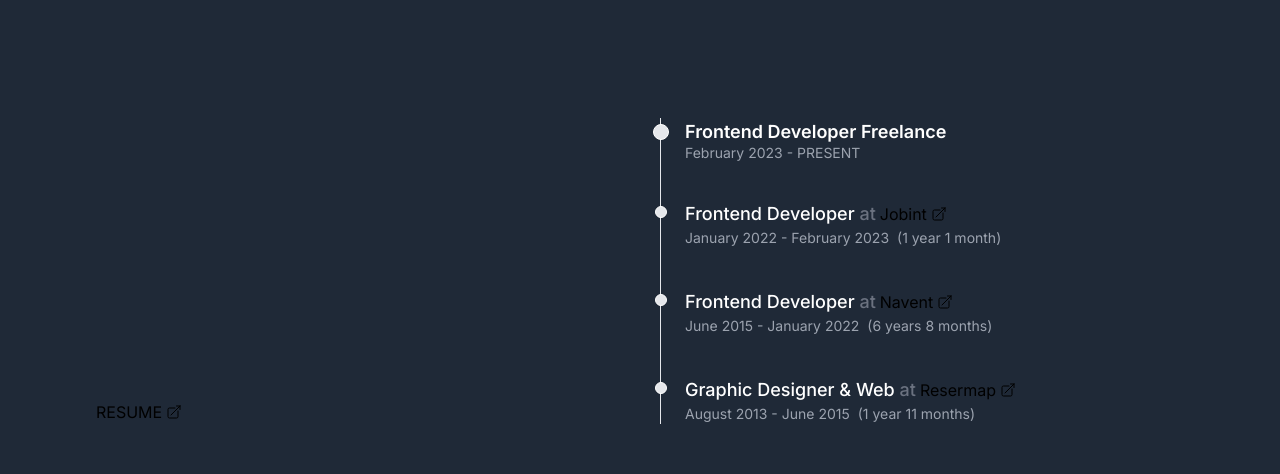
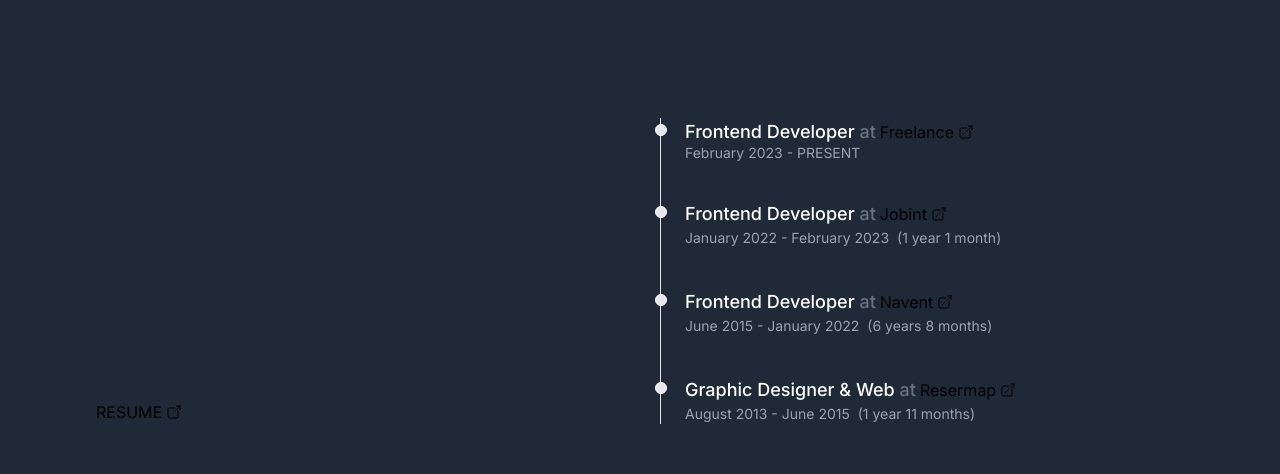
Before and after one commit to nescheytt/portfolio-dev, a Next.js app: page / in a window 1280 px wide. Shown: the part 2625-3099 px from the top of the page. Built offline with nearby package versions, Linux system fonts and the light colour scheme.

Commit message:
feat: add const to list experiences

```diff
--- a/src/components/Experience.tsx
+++ b/src/components/Experience.tsx
@@ -1,5 +1,6 @@
+import { motion as m } from "framer-motion"
 import { useMouseEventsContext } from "@/context/mouseEvents"
-import { motion as m } from "framer-motion"
+import { listExperiences } from "@/constants/experience"
 
 const Experience = () => {
   const mouseEvents = useMouseEventsContext()
@@ -37,72 +38,36 @@
         </m.a>
 
         <m.ol initial={{ opacity: 0 }} whileInView={{ opacity: 1 }} transition={{ delay: 0.75, duration: 1 }} className="relative border-l border-gray-200 dark:border-gray-700 space-y-10">
-          <li className="ml-4 md:ml-6">
-            <div className="absolute w-4 h-4 bg-gray-200 rounded-full mt-1.5 -left-2 border border-white dark:border-gray-900 dark:bg-gray-700"></div>
-            <h3 className="text-lg font-semibold text-white flex mb-1 md:mb-0">
-              Frontend Developer Freelance
-            </h3>
-            <div className="flex flex-col md:flex-row md:items-center">
-              <time className="text-sm font-normal leading-none text-gray-400 dark:text-gray-500">February 2023 - PRESENT</time>
-            </div>
-          </li>
-
-          <li className="ml-4 md:ml-6">
+          {listExperiences.map((experience, index) => {
+            return (
+              <li key={index} className="ml-4 md:ml-6">
                 <div className="absolute w-3 h-3 bg-gray-200 rounded-full mt-1.5 -left-1.5 border border-white dark:border-gray-900 dark:bg-gray-700"></div>
                 <div className="flex mb-1 lg:mb-0 gap-x-1">
                   <h3 className="text-lg font-medium text-white">
-                Frontend Developer <span className="text-gray-500">at</span>
+                    {experience.position} <span className="text-gray-500">at</span>
                   </h3>
-              <a href="https://www.linkedin.com/company/jobint" className="flex items-center gap-x-1 hover:text-sky-500 hover:underline" target="_blank" onMouseOver={mouseEvents.onMouseOver} onMouseLeave={mouseEvents.onMouseLeave}>
-                Jobint
+
+                  <a
+                    href={experience.company.href}
+                    className="flex items-center gap-x-1 hover:text-sky-500 hover:underline"
+                    target="_blank"
+                    onMouseOver={mouseEvents.onMouseOver}
+                    onMouseLeave={mouseEvents.onMouseLeave}
+                  >
+                    {experience.company.name}
                     <svg xmlns="http://www.w3.org/2000/svg" fill="none" viewBox="0 0 24 24" strokeWidth="1.5" stroke="currentColor" className="w-4 h-4">
                       <path strokeLinecap="round" strokeLinejoin="round" d="M13.5 6H5.25A2.25 2.25 0 003 8.25v10.5A2.25 2.25 0 005.25 21h10.5A2.25 2.25 0 0018 18.75V10.5m-10.5 6L21 3m0 0h-5.25M21 3v5.25" />
                     </svg>
                   </a>
                 </div>
+
                 <div className="flex flex-col lg:flex-row lg:items-center gap-x-2 gap-y-2 lg:gap-y-0">
-              <time className="text-sm font-normal leading-none text-gray-400 dark:text-gray-500">January 2022 - February 2023</time>
-              <p className="text-sm font-normal text-gray-400 dark:text-gray-500">(1 year 1 month)</p>
+                  <time className="text-sm font-normal leading-none text-gray-400 dark:text-gray-500">{experience.date.fromTo}</time>
+                  <p className="text-sm font-normal text-gray-400 dark:text-gray-500">{experience.date.total}</p>
                 </div>
               </li>
-
-          <li className="ml-4 md:ml-6">
-            <div className="absolute w-3 h-3 bg-gray-200 rounded-full mt-1.5 -left-1.5 border border-white dark:border-gray-900 dark:bg-gray-700"></div>
-            <div className="flex mb-1 lg:mb-0 gap-x-1">
-              <h3 className="text-lg font-medium text-white">
-                Frontend Developer <span className="text-gray-500">at</span>
-              </h3>
-              <a href="https://www.linkedin.com/company/navent" className="flex items-center gap-x-1 hover:text-sky-500 hover:underline" target="_blank" onMouseOver={mouseEvents.onMouseOver} onMouseLeave={mouseEvents.onMouseLeave}>
-                Navent
-                <svg xmlns="http://www.w3.org/2000/svg" fill="none" viewBox="0 0 24 24" strokeWidth="1.5" stroke="currentColor" className="w-4 h-4">
-                  <path strokeLinecap="round" strokeLinejoin="round" d="M13.5 6H5.25A2.25 2.25 0 003 8.25v10.5A2.25 2.25 0 005.25 21h10.5A2.25 2.25 0 0018 18.75V10.5m-10.5 6L21 3m0 0h-5.25M21 3v5.25" />
-                </svg>
-              </a>
-            </div>
-            <div className="flex flex-col lg:flex-row lg:items-center gap-x-2 gap-y-2 lg:gap-y-0">
-              <time className="text-sm font-normal leading-none text-gray-400 dark:text-gray-500">June 2015 - January 2022</time>
-              <p className="text-sm font-normal text-gray-400 dark:text-gray-500">(6 years 8 months)</p>
-            </div>
-          </li>
-
-          <li className="ml-4 md:ml-6">
-            <div className="absolute w-3 h-3 bg-gray-200 rounded-full mt-1.5 -left-1.5 border border-white dark:border-gray-900 dark:bg-gray-700"></div>
-            <div className="flex flex-col lg:flex-row mb-1 lg:mb-0 gap-x-1">
-              <h3 className="text-lg font-medium text-white">
-                Graphic Designer & Web <span className="text-gray-500">at</span>
-              </h3>
-              <a href="https://www.linkedin.com/company/resermap" className="flex items-center gap-x-1 hover:text-sky-500 hover:underline" target="_blank" onMouseOver={mouseEvents.onMouseOver} onMouseLeave={mouseEvents.onMouseLeave}>
-                Resermap
-                <svg xmlns="http://www.w3.org/2000/svg" fill="none" viewBox="0 0 24 24" strokeWidth="1.5" stroke="currentColor" className="w-4 h-4">
-                  <path strokeLinecap="round" strokeLinejoin="round" d="M13.5 6H5.25A2.25 2.25 0 003 8.25v10.5A2.25 2.25 0 005.25 21h10.5A2.25 2.25 0 0018 18.75V10.5m-10.5 6L21 3m0 0h-5.25M21 3v5.25" />
-                </svg>
-              </a>
-            </div>
-            <div className="flex flex-col lg:flex-row lg:items-center gap-x-2 gap-y-2 lg:gap-y-0">
-              <time className="text-sm font-normal leading-none text-gray-400 dark:text-gray-500">August 2013 - June 2015</time>
-              <p className="text-sm font-normal text-gray-400 dark:text-gray-500">(1 year 11 months)</p>
-            </div>
-          </li>
+            )
+          })}
         </m.ol>
       </div>
     </section>
--- /dev/null
+++ b/src/constants/experience.ts
@@ -0,0 +1,38 @@
+export const listExperiences = [
+  {
+    position: 'Frontend Developer',
+    company: {
+      href: 'https://www.linkedin.com/in/nahuel-scheytt', name: 'Freelance'
+    },
+    date: {
+      fromTo: 'February 2023 - PRESENT', total: ''
+    }
+  },
+  {
+    position: 'Frontend Developer',
+    company: {
+      href: 'https://www.linkedin.com/company/jobint', name: 'Jobint'
+    },
+    date: {
+      fromTo: 'January 2022 - February 2023', total: '(1 year 1 month)'
+    }
+  },
+  {
+    position: 'Frontend Developer',
+    company: {
+      href: 'https://www.linkedin.com/company/navent', name: 'Navent'
+    },
+    date: {
+      fromTo: 'June 2015 - January 2022', total: '(6 years 8 months)'
+    }
+  },
+  {
+    position: 'Graphic Designer & Web',
+    company: {
+      href: 'https://www.linkedin.com/company/resermap', name: 'Resermap'
+    },
+    date: {
+      fromTo: 'August 2013 - June 2015', total: '(1 year 11 months)'
+    }
+  },
+]
```
Lines whose indentation alone changed are shown as unchanged.
